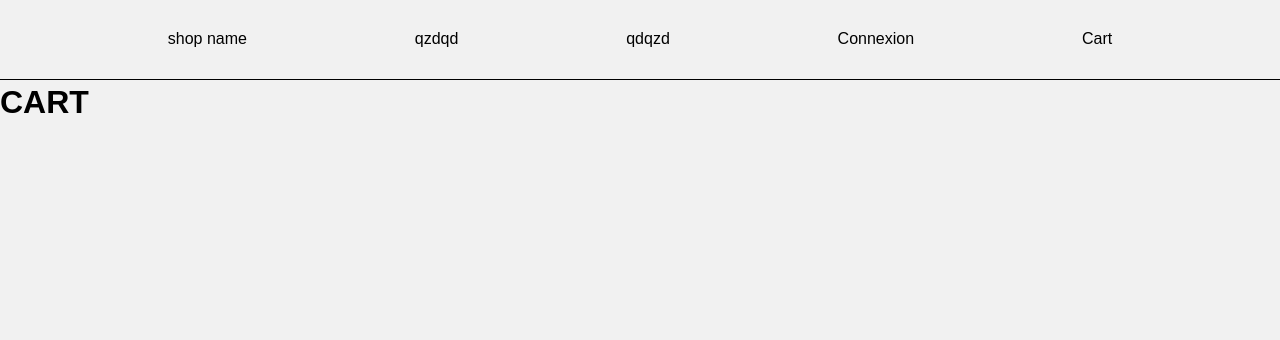
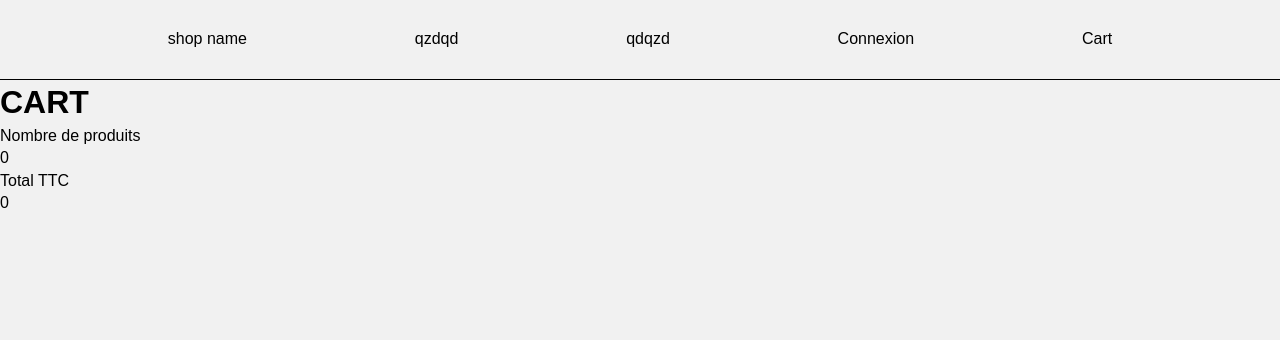
Before and after one commit to EtienneDTS/ecommerce-base-template, a Django app: page /cart/ in a window 1280 px wide. Shown: the top 340 px of the page. Run offline with Django 4.2, Linux system fonts and the light colour scheme; data comes from the database, SQL or seed files in the repository; data that the repository does not hold is empty.

Commit message:
Add AJAX functionality to update cart product quantities in real-time without requiring a page refresh. Implement a view to retrieve and display the total cart value, and update it whenever cart products are modified. Improve UX by adding a loading spinner while AJAX requests are being processed. Fix minor bugs related to form submission and HTML formatting.

```diff
--- a/src/shop/models.py
+++ b/src/shop/models.py
@@ -49,6 +49,7 @@ class Cart(models.Model):
     session_key = models.CharField(max_length=40, null=True, blank=True, unique=True)
     products = models.ManyToManyField(Product, through='CartProduct')
     total = models.DecimalField(max_digits=8, decimal_places=2, default=0)
+    total_product = models.IntegerField(default=0)
     created_at = models.DateTimeField(auto_now_add=True)
     updated_at = models.DateTimeField(default=timezone.now)
 
@@ -63,7 +64,7 @@ class Cart(models.Model):
     @property
     def calculate_total(self):
         cart_products = self.cartproduct_set.all()
-        total = sum([cp.quantity * cp.product.price for cp in cart_products])
+        total = sum([cp.quantity * cp.product.price for cp in cart_products if cp.selected == True])
         self.total = total
         self.save()
         return total
@@ -72,7 +73,8 @@ class Cart(models.Model):
     def calculate_quantity(self):
         # Calculate the total quantity of the cart
         cart_products = self.cartproduct_set.all()
-        quantity = sum([cp.quantity for cp in cart_products])
+        quantity = sum([cp.quantity for cp in cart_products if cp.selected == True])
+        self.total_product = quantity
         return quantity
 
     def remove_cart_product(self, product):
--- a/src/shop/static/js/cart.js
+++ b/src/shop/static/js/cart.js
@@ -12,8 +12,27 @@ $(document).ready(function() {
                 csrfmiddlewaretoken : csrfToken,
             },
             success: function(data) {
-                console.log(data);
+                window.location.reload();
             }
         });
     });
 });
+
+$(document).ready(function() {
+    $('.update_cart_product_quantity input[type="number"]').on('change', function() {
+      var form = $(this).closest('form');
+      var update_selected_status_url = $(this).attr('data-url');
+      console.log(update_selected_status_url)
+      $.ajax({
+        url: update_selected_status_url,
+        method: 'POST',
+        data: form.serialize(),
+        success: function(data) {
+            window.location.reload();
+        },
+        error: function(error) {
+          console.log(error);
+        }
+      });
+    });
+});
--- a/src/shop/templates/shop/cart.html
+++ b/src/shop/templates/shop/cart.html
@@ -26,13 +26,12 @@
                 <p>Caracteristique du produit</p>
             </div>
             <div>
-                <form method="post">
+                <form method="post" data-url="{% url 'shop:cart' %}" class="update_cart_product_quantity">
                     {% csrf_token %}
                     <label for="quantity">Quantité :</label>
                     <label for="product_id"></label>
                     <input type="hidden" name="product_id" value="{{cart_product.id}}">
                     <input type="number" name="quantity_{{ cart_product.id }}" value="{{cart_product.quantity}}" min="0">
-                    <input type="submit" value="Mettre à jour">
                 </form>
                 <p></p>
                 <div class="total-price">{{cart_product.total_cart_product}} €</div>
@@ -41,6 +40,19 @@
 
         </div>
     {% endfor %}
+    </section>
+    <section>
+        <div class="card-cart-resume">
+            <div class="cart-quantity-container">
+                <div class="quantity-label" >Nombre de produits</div>
+                <div class="quantity-number" >{{cart.calculate_quantity}}</div>
+            </div>
+            <div class="cart-total-container">
+                <div class="total-label" >Total TTC</div>
+                <div class="total-number" >{{cart.calculate_total}}</div>
+
+            </div>
+        </div>
     </section>
 
 {% endblock %}
--- a/src/shop/views.py
+++ b/src/shop/views.py
@@ -63,6 +63,7 @@ def cart(request):
                     return redirect('shop:cart')
     return render(request, "shop/cart.html", context={
         "cart_products": cart_products,
+        "cart": cart
     })
 
 def remove_from_cart(request, slug):
```
Also changed, not shown: src/shop/migrations/0006_cart_total_product.py (added).
